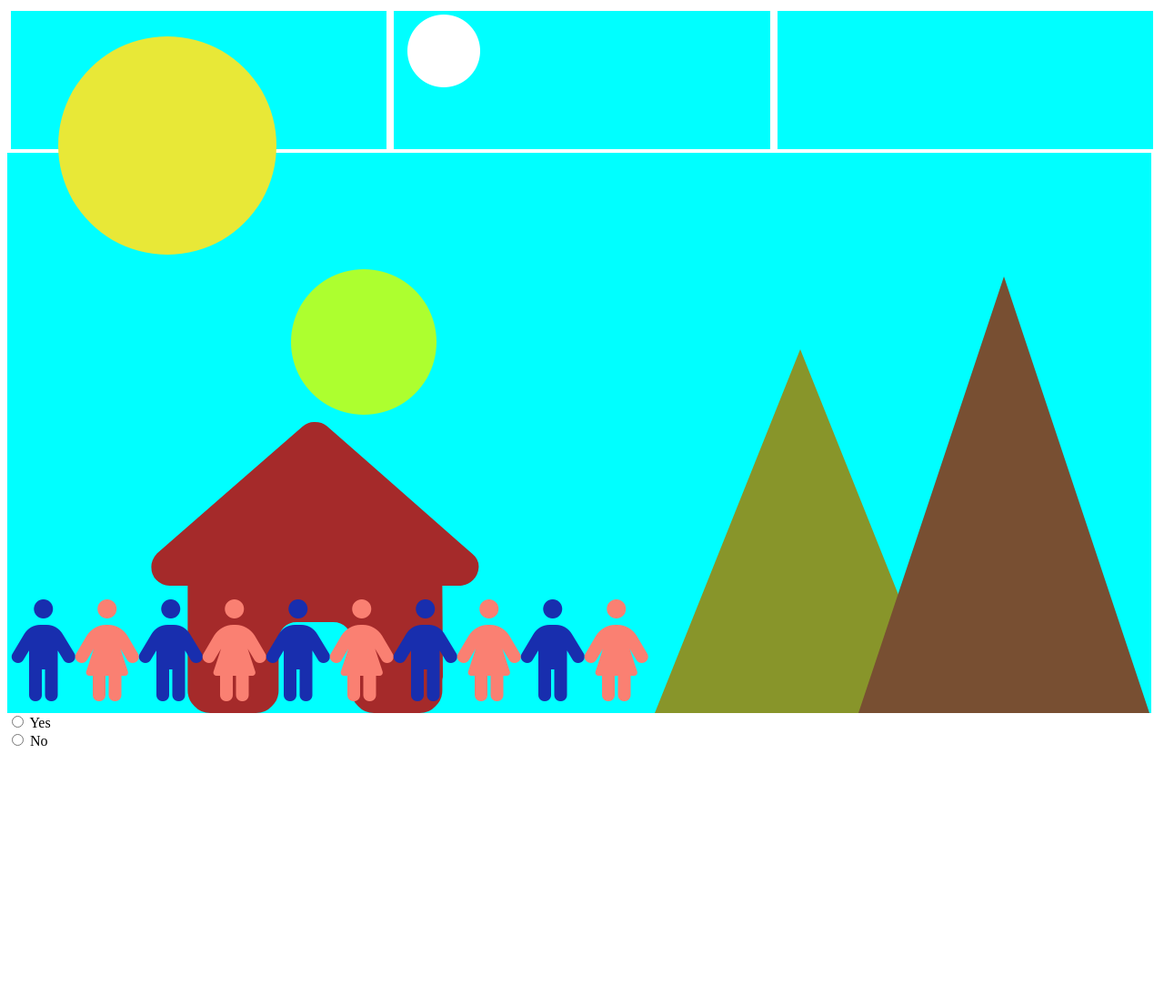
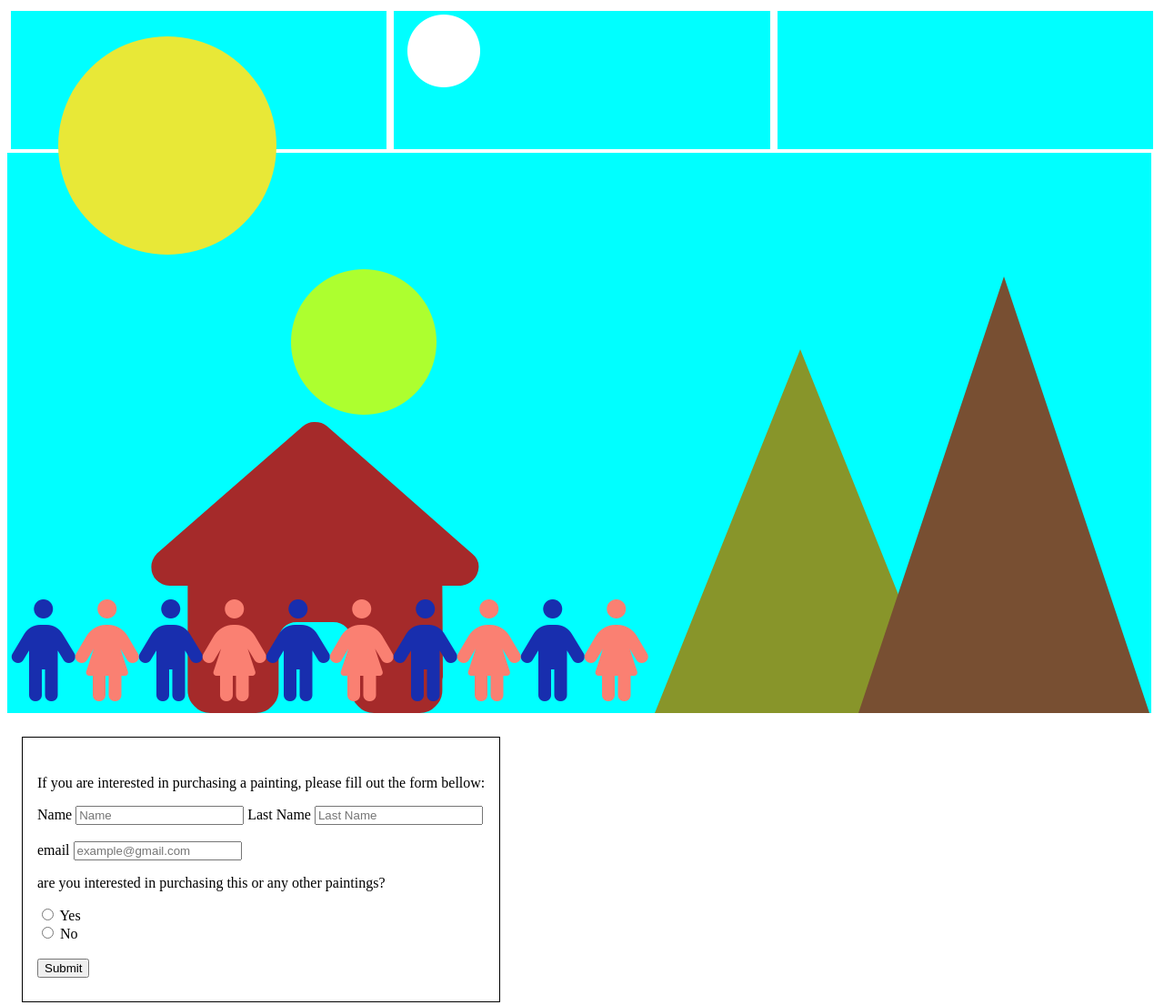
Before and after one commit to CesarClavijo01/Picasso-Painting, a plain HTML site: page index.html in a window 1280 px wide. Shown: the whole page at 91% size. Before the commit the page ends 832 px from the top, so only its background shows below. Drawn offline with Linux system fonts and the light colour scheme.

Commit message:
Info collectors added

```diff
--- a/index.html
+++ b/index.html
@@ -72,7 +72,23 @@
 
     <div>
 
-        <form>
+        <form class="inputcontainer" action="info.html" target="_blank">
+
+            <p>If you are interested in purchasing a painting, please fill out the form bellow:</p>
+
+            <label for="name">Name</label>
+
+            <input type="text" placeholder="Name">
+
+            <label for="lname">Last Name</label>
+
+            <input type="text" placeholder="Last Name"><br><br>
+
+            <label for="email">email</label>
+
+            <input type="email" placeholder="example@gmail.com"><br>
+
+            <p>are you interested in purchasing this or any other paintings?</p>
 
             <input type="radio" value="yes" name="Answer">
 
@@ -80,7 +96,9 @@
 
             <input type="radio" value="no" name="Answer">
 
-            <label for="no">No</label>
+            <label for="no">No</label><br><br>
+
+            <input type="submit" value="Submit">
 
         </form>
 
--- a/style.css
+++ b/style.css
@@ -92,3 +92,16 @@ li:nth-child(even) {
     left: 25vw;
     font-size: 10em;
   }
+
+  .inputcontainer {
+    border: 1px solid black;
+    display: inline-block;
+    margin: 2vw 2vh;
+    padding: 2vw 2vh;
+  }
+
+  @media screen and (max-width: 676px) {
+   .green {
+    color: brown;
+   }
+  }
```
Also changed, not shown: info.html (added, +11 -0 lines).
